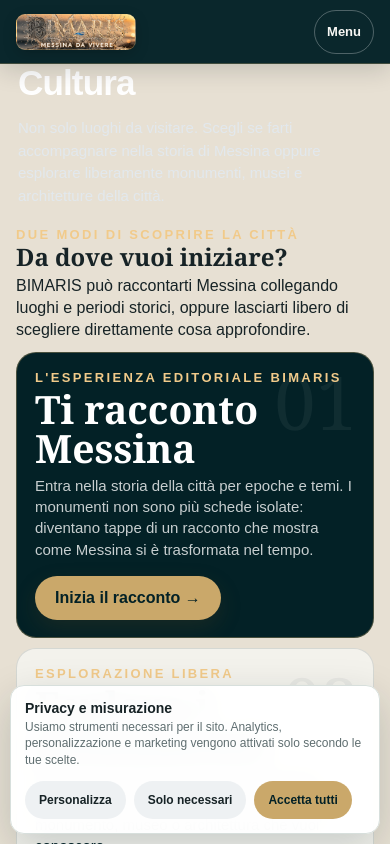
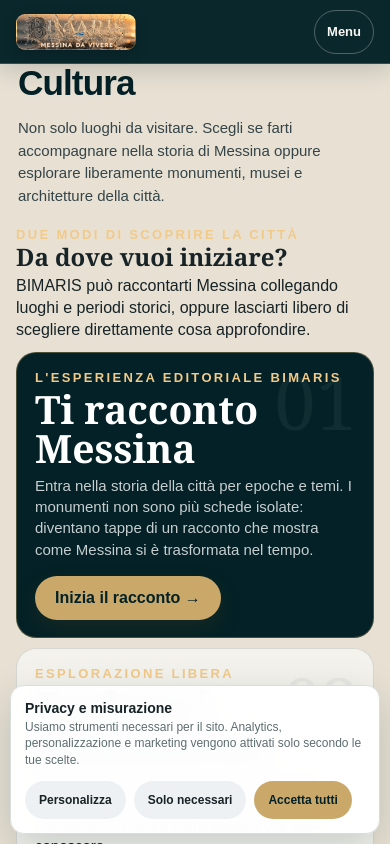
Before and after one commit to giovannibrunetto/bimaris-platform, a Next.js app in the folder apps/web/: page /cultura in a window 390 px wide. Shown: the top 844 px of the page. Built offline with nearby package versions, Linux system fonts and the light colour scheme.

Commit message:
fix(culture): enforce mobile hero contrast

```diff
--- a/apps/web/app/cultura/culture-compact.css
+++ b/apps/web/app/cultura/culture-compact.css
@@ -173,14 +173,14 @@
   .culture-page .page-hero h1 {
     margin-top: 0;
     margin-bottom: 10px;
-    color: var(--bimaris-abyssal-teal);
+    color: var(--bimaris-abyssal-teal) !important;
   }
 
   .culture-page .page-hero p {
     margin-top: 0;
     margin-bottom: 0;
     line-height: 1.45;
-    color: #344448;
+    color: #344448 !important;
   }
 
   .culture-page .culture-entry-section.discovery-page-first {
```
